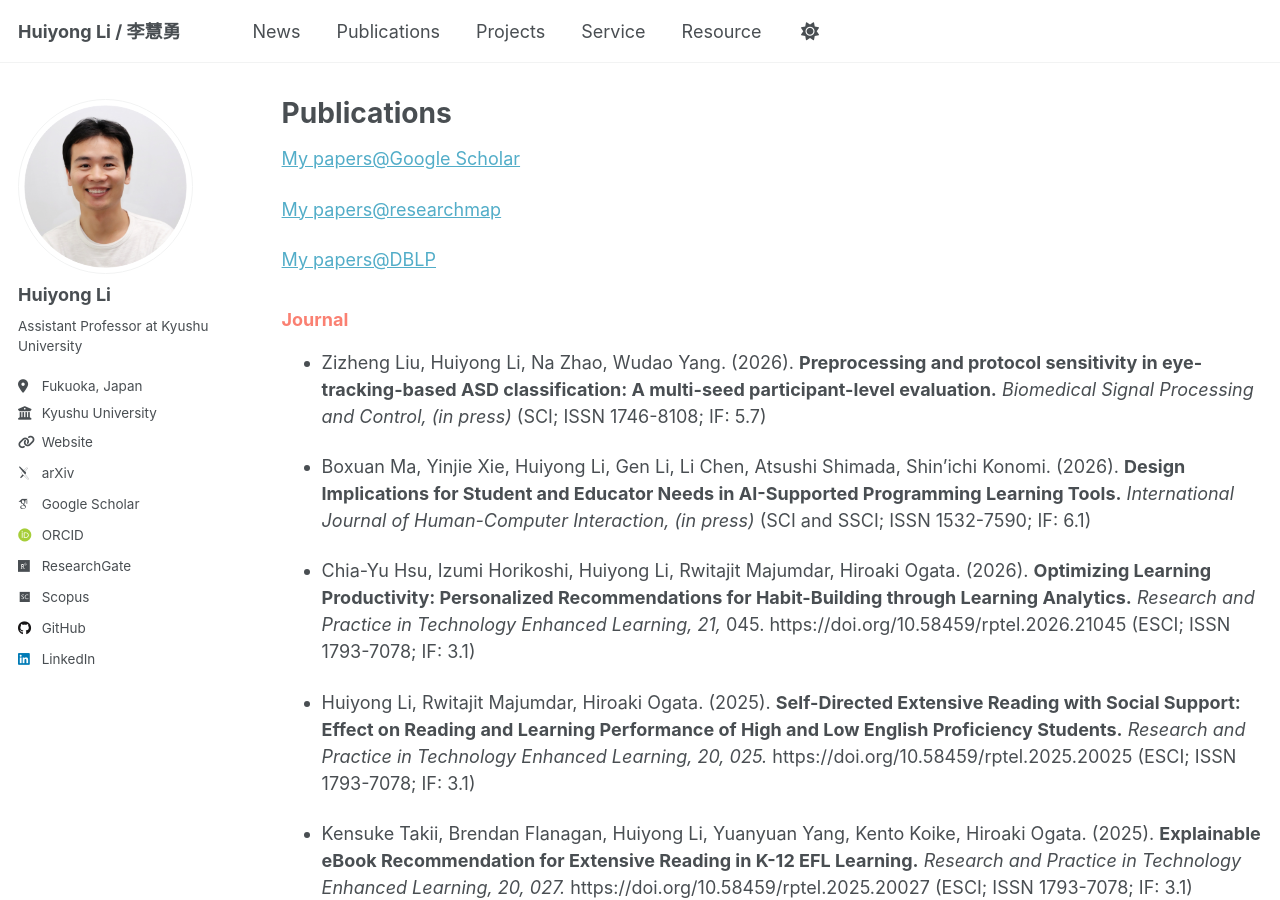
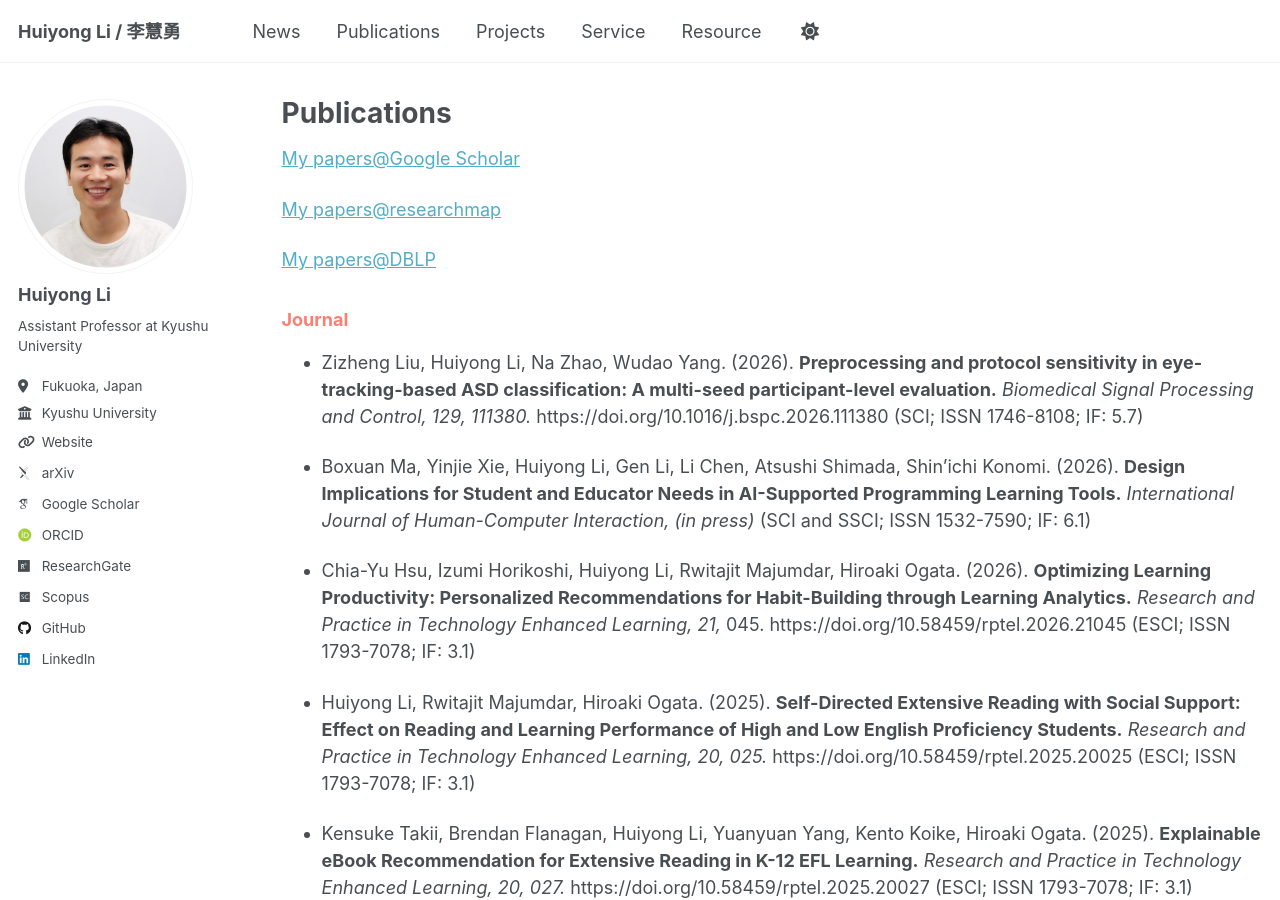
Before and after one commit to li-huiyong/li-huiyong.github.io, a Jekyll site: the page built from _pages/publications.md, in a window 1280 px wide and 900 px high. Built offline with Jekyll 4.4.1, drawn with Linux system fonts in a browser that asks for light colours; some web fonts are replaced.

Commit message:
add BSPC link

```diff
--- a/_pages/publications.md
+++ b/_pages/publications.md
@@ -19,7 +19,7 @@
 
 ### <span style="color: Salmon; ">Journal</span>
 
-* Zizheng Liu, Huiyong Li, Na Zhao, Wudao Yang. (2026). **Preprocessing and protocol sensitivity in eye-tracking-based ASD classification: A multi-seed participant-level evaluation.** _Biomedical Signal Processing and Control, (in press)_ (SCI; ISSN 1746-8108; IF: 5.7)
+* Zizheng Liu, Huiyong Li, Na Zhao, Wudao Yang. (2026). **Preprocessing and protocol sensitivity in eye-tracking-based ASD classification: A multi-seed participant-level evaluation.** _Biomedical Signal Processing and Control, 129, 111380._ https://doi.org/10.1016/j.bspc.2026.111380 (SCI; ISSN 1746-8108; IF: 5.7)
 
 * Boxuan Ma, Yinjie Xie, Huiyong Li, Gen Li, Li Chen, Atsushi Shimada, Shin'ichi Konomi. (2026). **Design Implications for Student and Educator Needs in AI-Supported Programming Learning Tools.** _International Journal of Human-Computer Interaction, (in press)_ (SCI and SSCI; ISSN 1532-7590; IF: 6.1)
 
```
